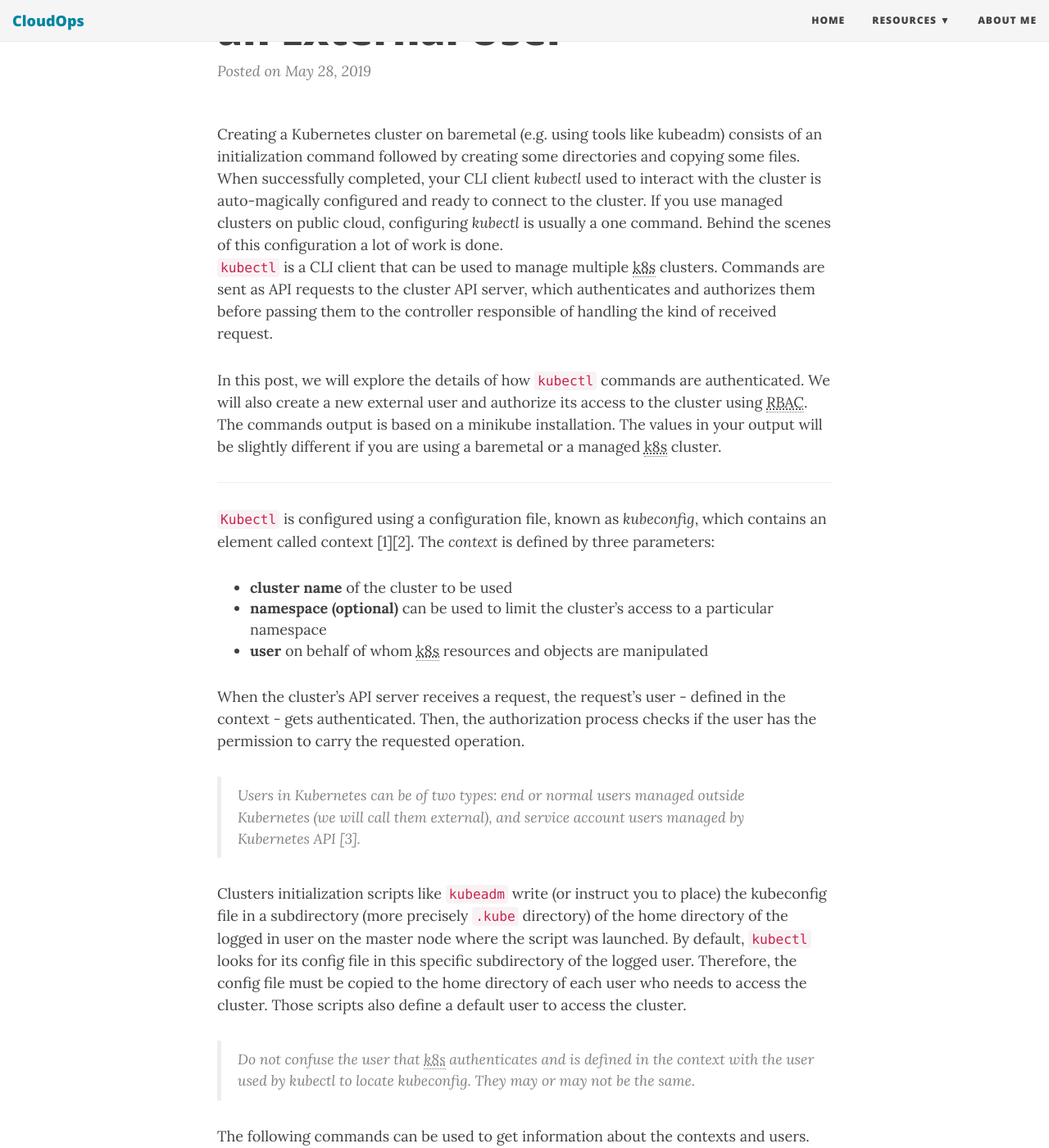
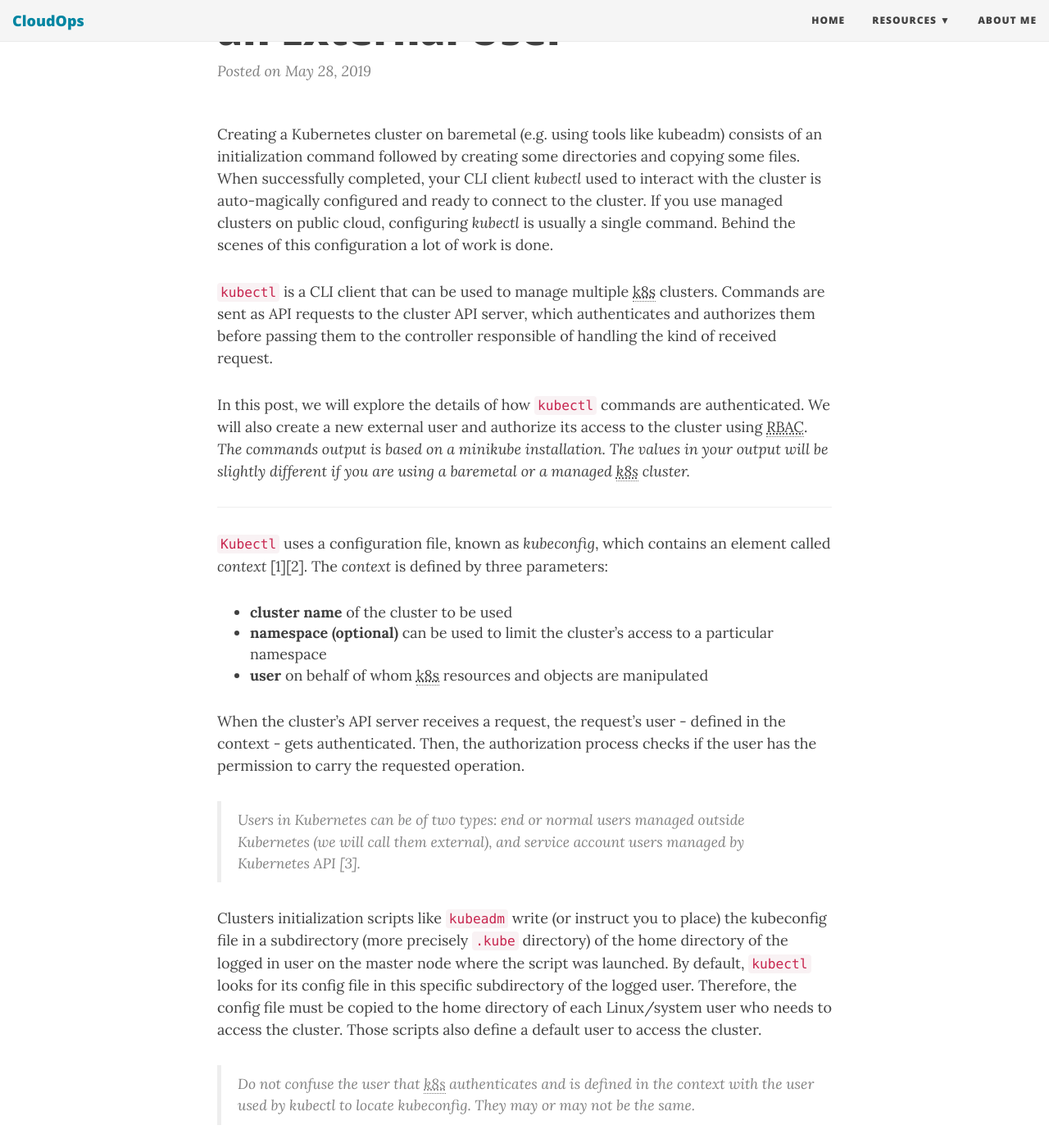
Before and after one commit to bjammal/bjammal.github.io, a Jekyll site: the page built from _posts/2019-05-28-kubernetes-cluster-access.md, in a window 1280 px wide and 1400 px high, scrolled down 231 px. Shown: the whole window at 82% size. Built offline with Jekyll 4.4.1, drawn with Linux system fonts in a browser that asks for light colours; nearby versions of some CDN libraries; comment, search, counter and statistics services are not loaded.

Commit message:
correcting minor typos

````diff
--- a/_posts/2019-05-28-kubernetes-cluster-access.md
+++ b/_posts/2019-05-28-kubernetes-cluster-access.md
@@ -4,14 +4,15 @@ tags: kubernetes authentication
 title: "Kubernetes Cluster Access: Authenticate and Authorize an External User"
 ---
 
-Creating a Kubernetes cluster on baremetal (e.g. using tools like kubeadm) consists of an initialization command followed by creating some directories and copying some files. When successfully completed, your CLI client *kubectl* used to interact with the cluster is auto-magically configured and ready to connect to the cluster. If you use managed clusters on public cloud, configuring *kubectl* is usually a one command. Behind the scenes of this configuration a lot of work is done.
+Creating a Kubernetes cluster on baremetal (e.g. using tools like kubeadm) consists of an initialization command followed by creating some directories and copying some files. When successfully completed, your CLI client *kubectl* used to interact with the cluster is auto-magically configured and ready to connect to the cluster. If you use managed clusters on public cloud, configuring *kubectl* is usually a single command. Behind the scenes of this configuration a lot of work is done.
+
 `kubectl` is a CLI client that can be used to manage multiple k8s clusters. Commands are sent as API requests to the cluster API server, which authenticates and authorizes them before passing them to the controller responsible of handling the kind of received request.
 
-In this post, we will explore the details of how `kubectl` commands are authenticated. We will also create a new external user and authorize its access to the cluster using RBAC. The commands output is based on a minikube  installation. The values in your output will be slightly different if you are using a baremetal or a managed k8s cluster.
+In this post, we will explore the details of how `kubectl` commands are authenticated. We will also create a new external user and authorize its access to the cluster using RBAC. *The commands output is based on a minikube  installation. The values in your output will be slightly different if you are using a baremetal or a managed k8s cluster.*
 
 ---
 
-`Kubectl` is configured using a configuration file, known as *kubeconfig*, which contains an element called context \[1][2]. The *context* is defined by three parameters:
+`Kubectl` uses a configuration file, known as *kubeconfig*, which contains an element called *context* \[1][2]. The *context* is defined by three parameters:
 
 - **cluster name** of the cluster to be used
 - **namespace (optional)** can be used to limit the cluster's access to a particular namespace
@@ -21,7 +22,7 @@ When the cluster's API server receives a request, the request's user - defined i
 
 > Users in Kubernetes can be of two types: end or normal users managed outside Kubernetes (we will call them external), and service account users managed by Kubernetes API [3].
 
-Clusters initialization scripts like `kubeadm` write (or instruct you to place) the kubeconfig file in a subdirectory (more precisely  `.kube` directory) of the home directory of the logged in user on the master node where the script was launched. By default, `kubectl` looks for its config file in this specific subdirectory of the logged user. Therefore, the config file must be copied to the home directory of each user who needs to access the cluster. Those scripts also define a default user to access the cluster.
+Clusters initialization scripts like `kubeadm` write (or instruct you to place) the kubeconfig file in a subdirectory (more precisely  `.kube` directory) of the home directory of the logged in user on the master node where the script was launched. By default, `kubectl` looks for its config file in this specific subdirectory of the logged user. Therefore, the config file must be copied to the home directory of each Linux/system user who needs to access the cluster. Those scripts also define a default user to access the cluster.
 
 > Do not confuse the user that k8s authenticates and is defined in the context with the user used by kubectl to locate kubeconfig. They may or may not be the same.
 
@@ -143,7 +144,9 @@ users:
 ```
 
 This command is the equivalent of displaying the kubeconfig file with `cat ~/.kube/config`. The above output is from a minikube installation. If you are using any other type of installation the output must be similar with different values. `$HOME` will be replaced with the absolute path to your home directory.
+
 Note the name of the cluster for later use, that is `minikube` in our case (see the line with a comment). You can also copy/backup this file if you want to refer to in later.
+
 To add the user credentials and define a new context, enter the following commands.
 
 ```shell
@@ -219,6 +222,7 @@ users:
 
 First, we will create a role called *dbuser* in the *databases* namespace we defined earlier in the context. We will assign full capabilities (all operations) on *deployments*, *replicasets*, and *pods*. Create a file in your working directory with the following content. Let's say I named this file *dbrole.yaml*.
 
+
 ```yaml
 kind: Role
 apiVersion: rbac.authorization.k8s.io/v1beta1
@@ -259,7 +263,6 @@ Now if you test again with `kubectl --context=DB-context get pods`, you should n
 # Create a deployment of mongoDB
 $ kubectl run mongo --image=mongo --context=DB-context -n databases
 deployment.apps/mongo created
-
 # List all deployments in the namespace
 $ kubectl get deployments --context=DB-context -n databases
 NAME    READY   UP-TO-DATE   AVAILABLE   AGE
````
Also changed, not shown: other parts of _posts/2019-05-28-kubernetes-cluster-access.md (+2 -0 lines).
